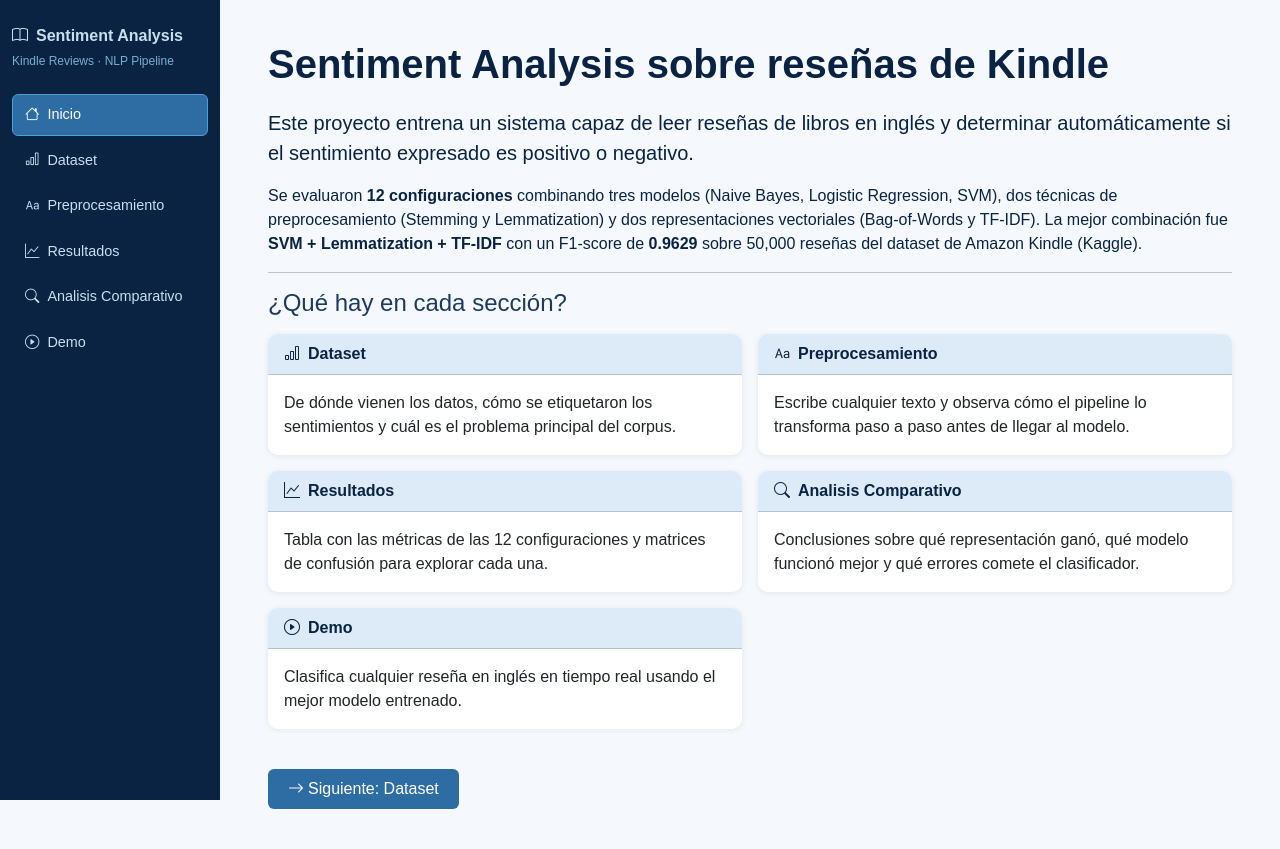
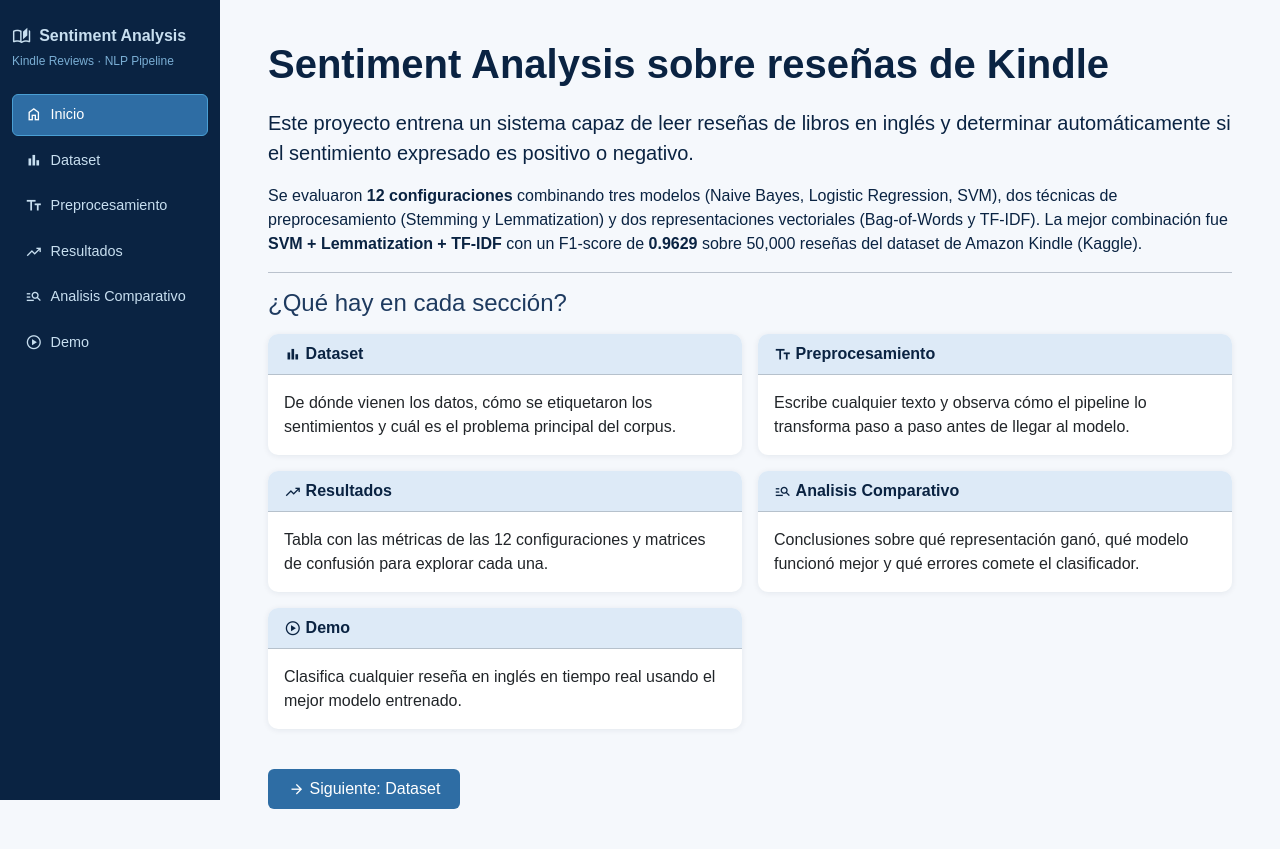
Before and after one commit to sdelamoral/Parcial-3-Mineria, a Flask app: page / in a window 1280 px wide. Run offline with Flask 3, Linux system fonts and the light colour scheme; parts of the project's set-up code (start-up, migrations or seed data) failed here and were passed over.

Commit message:
cambiar a Material Icons para evitar conflicto con emoji de macOS

```diff
--- a/templates/analisis.html
+++ b/templates/analisis.html
@@ -3,7 +3,7 @@
 <h1>Análisis Comparativo</h1>
 
 {% if error %}
-  <div class="alert alert-warning"><i class="bi bi-exclamation-triangle me-2"></i>Ejecuta <code>python3 main.py</code> primero.</div>
+  <div class="alert alert-warning"><span class="material-symbols-outlined me-1">warning</span>Ejecuta <code>python3 main.py</code> primero.</div>
 {% else %}
 
 <ul class="nav nav-tabs mb-4" id="tabs">
@@ -85,7 +85,7 @@
       {% endfor %}
     </div>
     <div class="alert mt-3" style="background:#ddeaf7;border-left:4px solid #2e6da4">
-      <i class="bi bi-info-circle me-2"></i>BoW y TF-IDF no capturan orden de palabras, negaciones compuestas ni figuras retóricas.
+      <span class="material-symbols-outlined me-1">info</span>BoW y TF-IDF no capturan orden de palabras, negaciones compuestas ni figuras retóricas.
       Un modelo basado en embeddings contextuales como BERT reduciría significativamente estos errores.
     </div>
   </div>
@@ -94,6 +94,6 @@
 {% endif %}
 
 <div class="next-btn">
-  <a href="{{ url_for('demo') }}" class="btn btn-navy"><i class="bi bi-arrow-right me-1"></i>Siguiente: Demo</a>
+  <a href="{{ url_for('demo') }}" class="btn btn-navy"><span class="material-symbols-outlined me-1">arrow_forward</span>Siguiente: Demo</a>
 </div>
 {% endblock %}
--- a/templates/base.html
+++ b/templates/base.html
@@ -5,7 +5,7 @@
   <meta name="viewport" content="width=device-width, initial-scale=1">
   <title>Sentiment Analysis — Kindle Reviews</title>
   <link href="https://cdn.jsdelivr.net/npm/bootstrap@5.3.3/dist/css/bootstrap.min.css" rel="stylesheet">
-  <link href="https://cdn.jsdelivr.net/npm/bootstrap-icons@1.11.3/font/bootstrap-icons.min.css" rel="stylesheet">
+  <link href="https://fonts.googleapis.com/css2?family=Material+Symbols+Outlined:opsz,wght,FILL,GRAD@20,300,0,0" rel="stylesheet">
   <style>
     body { background: #f5f8fc; color: #0a2342; font-family: sans-serif; }
 
@@ -58,21 +58,24 @@
     /* Table */
     .table thead th { background: #0a2342; color: #c8dff0; }
 
-    /* Nav icons */
-    .nav-icon { font-size: 1rem; }
+    .material-symbols-outlined {
+      font-size: 1.1rem;
+      vertical-align: middle;
+      line-height: 1;
+    }
   </style>
 </head>
 <body>
 
 <div id="sidebar">
-  <div class="brand"><i class="bi bi-book me-2"></i>Sentiment Analysis</div>
+  <div class="brand"><span class="material-symbols-outlined me-2" style="font-size:1.2rem">auto_stories</span>Sentiment Analysis</div>
   <div class="sub">Kindle Reviews · NLP Pipeline</div>
-  <a href="{{ url_for('inicio') }}"           class="{{ 'active' if request.endpoint=='inicio' }}"><i class="bi bi-house"></i> Inicio</a>
-  <a href="{{ url_for('dataset') }}"          class="{{ 'active' if request.endpoint=='dataset' }}"><i class="bi bi-bar-chart"></i> Dataset</a>
-  <a href="{{ url_for('preprocesamiento') }}" class="{{ 'active' if request.endpoint=='preprocesamiento' }}"><i class="bi bi-type"></i> Preprocesamiento</a>
-  <a href="{{ url_for('resultados') }}"       class="{{ 'active' if request.endpoint=='resultados' }}"><i class="bi bi-graph-up"></i> Resultados</a>
-  <a href="{{ url_for('analisis') }}"         class="{{ 'active' if request.endpoint=='analisis' }}"><i class="bi bi-search"></i> Analisis Comparativo</a>
-  <a href="{{ url_for('demo') }}"             class="{{ 'active' if request.endpoint=='demo' }}"><i class="bi bi-play-circle"></i> Demo</a>
+  <a href="{{ url_for('inicio') }}"           class="{{ 'active' if request.endpoint=='inicio' }}"><span class="material-symbols-outlined">home</span> Inicio</a>
+  <a href="{{ url_for('dataset') }}"          class="{{ 'active' if request.endpoint=='dataset' }}"><span class="material-symbols-outlined">bar_chart</span> Dataset</a>
+  <a href="{{ url_for('preprocesamiento') }}" class="{{ 'active' if request.endpoint=='preprocesamiento' }}"><span class="material-symbols-outlined">text_fields</span> Preprocesamiento</a>
+  <a href="{{ url_for('resultados') }}"       class="{{ 'active' if request.endpoint=='resultados' }}"><span class="material-symbols-outlined">trending_up</span> Resultados</a>
+  <a href="{{ url_for('analisis') }}"         class="{{ 'active' if request.endpoint=='analisis' }}"><span class="material-symbols-outlined">manage_search</span> Analisis Comparativo</a>
+  <a href="{{ url_for('demo') }}"             class="{{ 'active' if request.endpoint=='demo' }}"><span class="material-symbols-outlined">play_circle</span> Demo</a>
 </div>
 
 <div id="main">
--- a/templates/dataset.html
+++ b/templates/dataset.html
@@ -30,6 +30,6 @@
 </div>
 
 <div class="next-btn">
-  <a href="{{ url_for('preprocesamiento') }}" class="btn btn-navy"><i class="bi bi-arrow-right me-1"></i>Siguiente: Preprocesamiento</a>
+  <a href="{{ url_for('preprocesamiento') }}" class="btn btn-navy"><span class="material-symbols-outlined me-1">arrow_forward</span>Siguiente: Preprocesamiento</a>
 </div>
 {% endblock %}
--- a/templates/inicio.html
+++ b/templates/inicio.html
@@ -18,37 +18,37 @@
 <div class="row g-3">
   <div class="col-md-6">
     <div class="card h-100">
-      <div class="card-header"><i class="bi bi-bar-chart me-2"></i>Dataset</div>
+      <div class="card-header"><span class="material-symbols-outlined me-1">bar_chart</span>Dataset</div>
       <div class="card-body">De dónde vienen los datos, cómo se etiquetaron los sentimientos y cuál es el problema principal del corpus.</div>
     </div>
   </div>
   <div class="col-md-6">
     <div class="card h-100">
-      <div class="card-header"><i class="bi bi-type me-2"></i>Preprocesamiento</div>
+      <div class="card-header"><span class="material-symbols-outlined me-1">text_fields</span>Preprocesamiento</div>
       <div class="card-body">Escribe cualquier texto y observa cómo el pipeline lo transforma paso a paso antes de llegar al modelo.</div>
     </div>
   </div>
   <div class="col-md-6">
     <div class="card h-100">
-      <div class="card-header"><i class="bi bi-graph-up me-2"></i>Resultados</div>
+      <div class="card-header"><span class="material-symbols-outlined me-1">trending_up</span>Resultados</div>
       <div class="card-body">Tabla con las métricas de las 12 configuraciones y matrices de confusión para explorar cada una.</div>
     </div>
   </div>
   <div class="col-md-6">
     <div class="card h-100">
-      <div class="card-header"><i class="bi bi-search me-2"></i>Analisis Comparativo</div>
+      <div class="card-header"><span class="material-symbols-outlined me-1">manage_search</span>Analisis Comparativo</div>
       <div class="card-body">Conclusiones sobre qué representación ganó, qué modelo funcionó mejor y qué errores comete el clasificador.</div>
     </div>
   </div>
   <div class="col-md-6">
     <div class="card h-100">
-      <div class="card-header"><i class="bi bi-play-circle me-2"></i>Demo</div>
+      <div class="card-header"><span class="material-symbols-outlined me-1">play_circle</span>Demo</div>
       <div class="card-body">Clasifica cualquier reseña en inglés en tiempo real usando el mejor modelo entrenado.</div>
     </div>
   </div>
 </div>
 
 <div class="next-btn">
-  <a href="{{ url_for('dataset') }}" class="btn btn-navy"><i class="bi bi-arrow-right me-1"></i>Siguiente: Dataset</a>
+  <a href="{{ url_for('dataset') }}" class="btn btn-navy"><span class="material-symbols-outlined me-1">arrow_forward</span>Siguiente: Dataset</a>
 </div>
 {% endblock %}
--- a/templates/preprocesamiento.html
+++ b/templates/preprocesamiento.html
@@ -21,7 +21,7 @@
           <label class="form-check-label" for="lemma">Lemmatization (WordNetLemmatizer)</label>
         </div>
       </div>
-      <button type="submit" class="btn btn-navy"><i class="bi bi-play me-1"></i>Procesar</button>
+      <button type="submit" class="btn btn-navy"><span class="material-symbols-outlined me-1">play_arrow</span>Procesar</button>
     </form>
   </div>
 
@@ -66,12 +66,12 @@
   </div>
   <div class="col-12">
     <h5>Texto final al vectorizador:</h5>
-    <div class="result-pos"><i class="bi bi-check-circle me-2"></i>{{ res.texto_final }}</div>
+    <div class="result-pos"><span class="material-symbols-outlined me-1">check_circle</span>{{ res.texto_final }}</div>
   </div>
 </div>
 {% endif %}
 
 <div class="next-btn">
-  <a href="{{ url_for('resultados') }}" class="btn btn-navy"><i class="bi bi-arrow-right me-1"></i>Siguiente: Resultados</a>
+  <a href="{{ url_for('resultados') }}" class="btn btn-navy"><span class="material-symbols-outlined me-1">arrow_forward</span>Siguiente: Resultados</a>
 </div>
 {% endblock %}
--- a/templates/resultados.html
+++ b/templates/resultados.html
@@ -3,7 +3,7 @@
 <h1>Resultados</h1>
 
 {% if error %}
-  <div class="alert alert-warning"><i class="bi bi-exclamation-triangle me-2"></i>Ejecuta <code>python3 main.py</code> primero para generar los resultados.</div>
+  <div class="alert alert-warning"><span class="material-symbols-outlined me-1">warning</span>Ejecuta <code>python3 main.py</code> primero para generar los resultados.</div>
 {% else %}
 
 <p>
@@ -66,6 +66,6 @@
 {% endif %}
 
 <div class="next-btn">
-  <a href="{{ url_for('analisis') }}" class="btn btn-navy"><i class="bi bi-arrow-right me-1"></i>Siguiente: Analisis Comparativo</a>
+  <a href="{{ url_for('analisis') }}" class="btn btn-navy"><span class="material-symbols-outlined me-1">arrow_forward</span>Siguiente: Analisis Comparativo</a>
 </div>
 {% endblock %}
```
Also changed, not shown: templates/demo.html (+4 -4 lines).
